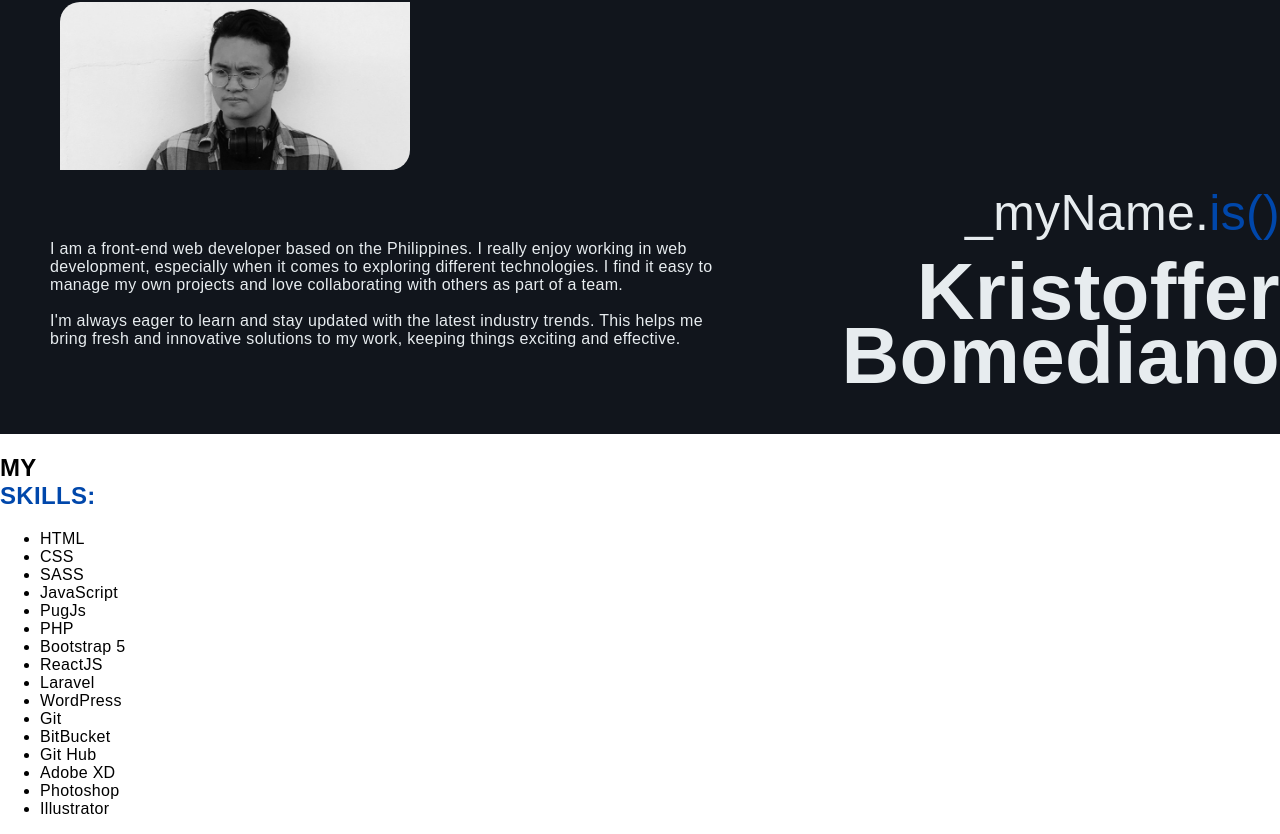
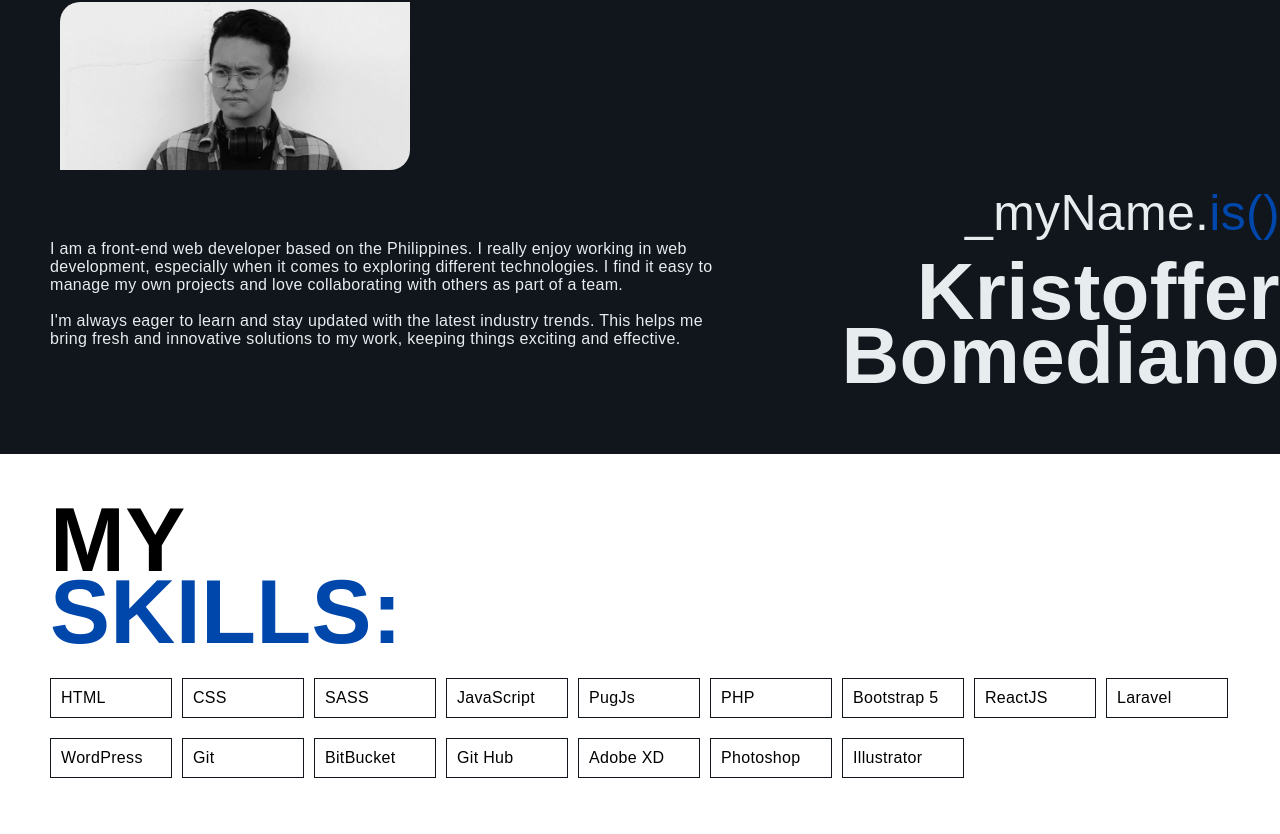
Before and after one commit to jammmeess/portfolio__jammmeess, a React (Create React App) app in the folder portfolio__jammmeess/: page / in a window 1280 px wide. Shown: the part 871-1705 px from the top of the page. Built offline with nearby package versions, Linux system fonts and the light colour scheme; a web font is replaced by a local one.

Commit message:
[update] styles

```diff
--- a/portfolio__jammmeess/src/index.scss
+++ b/portfolio__jammmeess/src/index.scss
@@ -200,7 +200,7 @@ body {
   }
 
   &__inner.subCont {
-    padding-bottom: 30px;
+    padding-bottom: 50px;
   }
 
   &__imgWrap {
@@ -256,3 +256,56 @@ body {
     padding:0 100px 0 50px;
   }
 }
+
+/*====================================================================
+* Skills * ====================================================================*/
+
+.skillSec {
+
+  &__inner {
+    display: flex;
+    flex-direction:column;
+    flex-wrap: nowrap;
+    justify-content: center;
+    align-items: start;
+    padding-left: 50px;
+    padding-bottom: 50px;
+    margin-top: 50px;
+    gap: 0px;
+  }
+
+  &__ttl {
+    font-size: 90px;
+    font-weight: 700;
+    line-height: 0.8;
+    margin-bottom: 30px;
+    margin-top: 0;
+  }
+
+  &__list {
+    display: flex;
+    flex-direction: row;
+    flex-wrap: wrap;
+    justify-content: start;
+    align-items: start;
+    padding: 0;
+    margin: 0;
+    gap: 20px 10px;
+
+  }
+
+  &__item {
+    width: 100%;
+    max-width: 100px;
+    list-style: none;
+    padding: 10px;
+    border: 1px solid $black;
+    transition: 0.3s ease-in-out;
+
+    &:hover {
+      color: $white;
+      background-color: $black;
+      border: 1px solid $white;
+    }
+  }
+}
```
